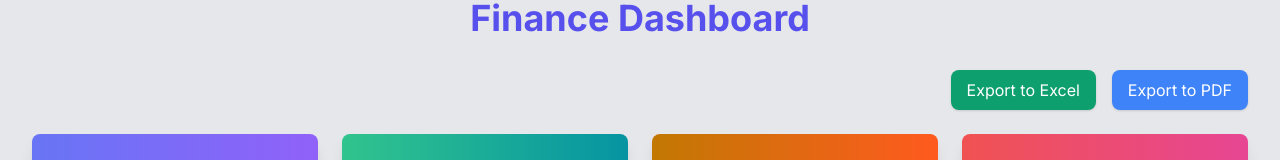
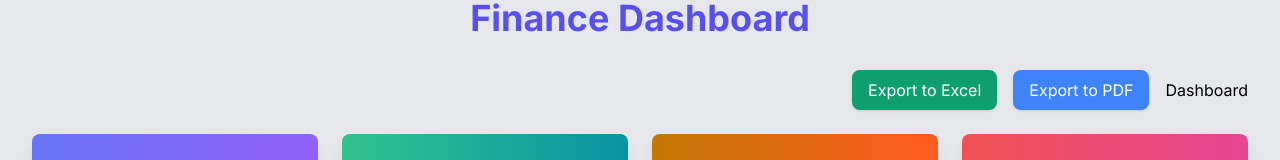
Before and after one commit to Arbab02/fms, a Next.js app: page /Dashboard in a window 1280 px wide. Shown: the part 130-290 px from the top of the page. Built offline with nearby package versions, Linux system fonts and the light colour scheme; no server answers; the database is empty.

Commit message:
Update page.js

```diff
--- a/src/app/Dashboard/page.js
+++ b/src/app/Dashboard/page.js
@@ -8,6 +8,7 @@ import { FaChartBar, FaDollarSign, FaPercent, FaChartPie } from 'react-icons/fa'
 import * as XLSX from 'xlsx';
 import jsPDF from 'jspdf';
 import html2canvas from 'html2canvas';
+import LinkToEditor from '@/components/LinkToEditor.jsx'
 
 const COLORS = ['#0088FE', '#00C49F', '#FFBB28', '#FF8042'];
 const RADAR_COLORS = ['#8884d8', '#82ca9d'];
@@ -68,6 +69,7 @@ export default function FinanceDashboard() {
         >
           Export to PDF
         </button>
+            <LinkToEditor/>
       </div>
 
       <div className="grid grid-cols-1 md:grid-cols-3 lg:grid-cols-4 gap-6 mb-8">
```
